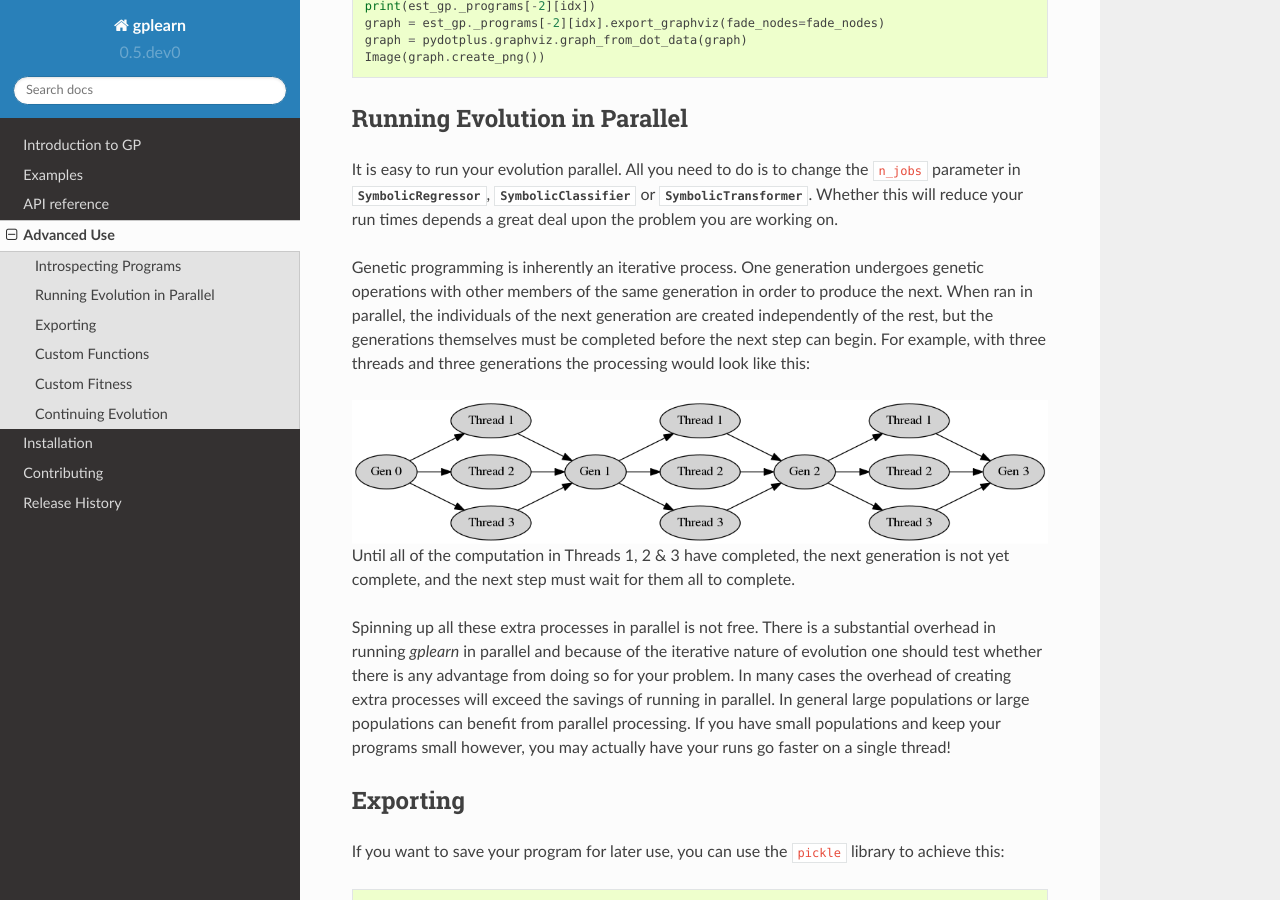
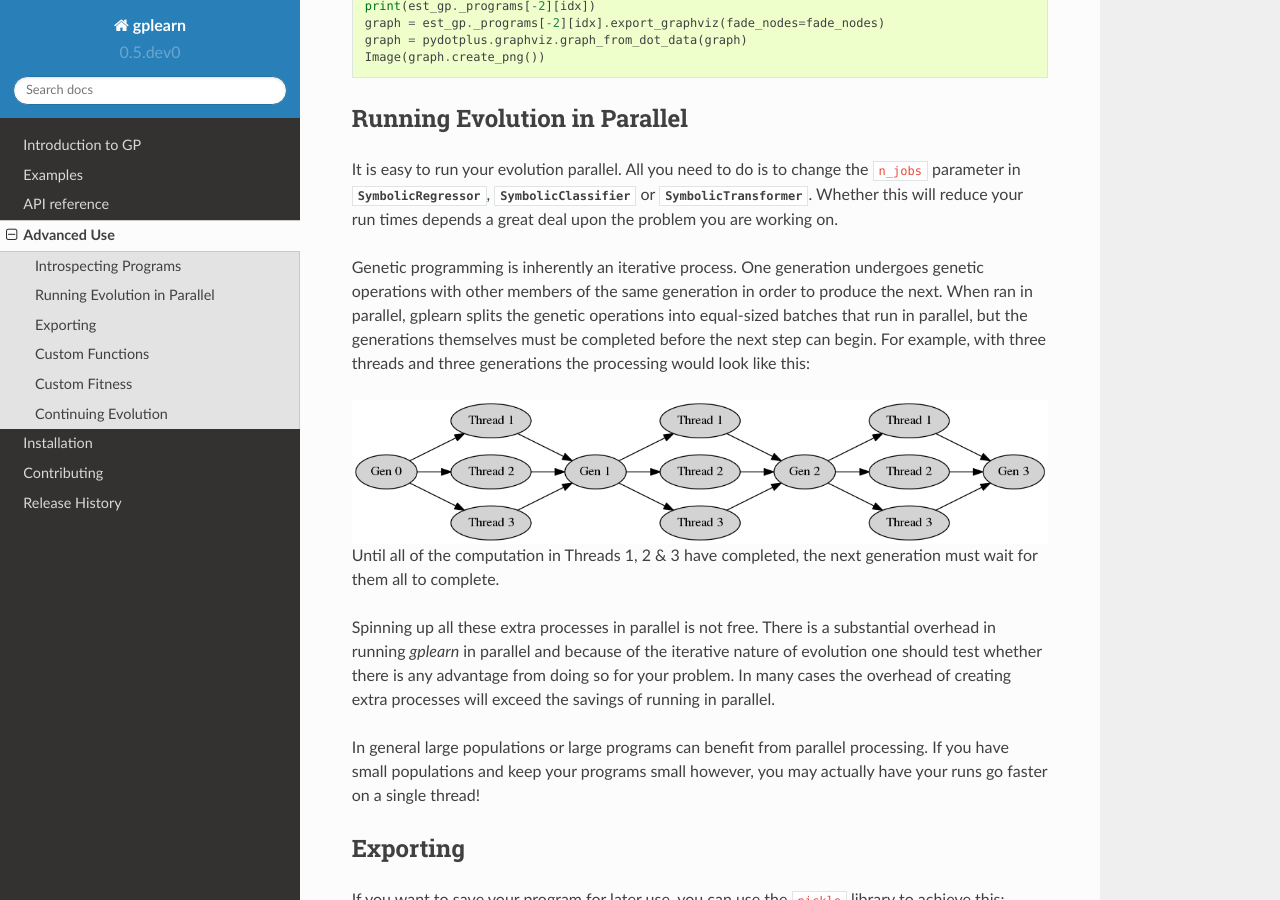
Before and after one commit to trevorstephens/gplearn, a Sphinx documentation site: the page built from doc/advanced.rst, in a window 1280 px wide and 900 px high, scrolled down 3198 px. Built offline with Sphinx 7.4.7 and the Read the Docs theme 2.0.0, drawn with Linux system fonts in a browser that asks for light colours; some of the changed text lies outside the part shown.

Commit message:
update docs

```diff
--- a/doc/advanced.rst
+++ b/doc/advanced.rst
@@ -164,8 +164,8 @@ reduce your run times depends a great deal upon the problem you are working on.
 
 Genetic programming is inherently an iterative process. One generation
 undergoes genetic operations with other members of the same generation in order
-to produce the next. When ran in parallel, the individuals of the next
-generation are created independently of the rest, but the generations
+to produce the next. When ran in parallel, gplearn splits the genetic
+operations into equal-sized batches that run in parallel, but the generations
 themselves must be completed before the next step can begin. For example, with
 three threads and three generations the processing would look like this:
 
@@ -173,17 +173,17 @@ three threads and three generations the processing would look like this:
     :align: center
 
 Until all of the computation in Threads 1, 2 & 3 have completed, the next
-generation is not yet complete, and the next step must wait for them all to
-complete.
+generation must wait for them all to complete.
 
 Spinning up all these extra processes in parallel is not free. There is a
 substantial overhead in running `gplearn` in parallel and because of the
 iterative nature of evolution one should test whether there is any advantage
 from doing so for your problem. In many cases the overhead of creating extra
-processes will exceed the savings of running in parallel. In general large
-populations or large populations can benefit from parallel processing. If you
-have small populations and keep your programs small however, you may actually
-have your runs go faster on a single thread!
+processes will exceed the savings of running in parallel.
+
+In general large populations or large programs can benefit from parallel
+processing. If you have small populations and keep your programs small however,
+you may actually have your runs go faster on a single thread!
 
 .. currentmodule:: gplearn
 
@@ -333,6 +333,12 @@ when creating an estimator::
 
     est = SymbolicRegressor(metric=mape, verbose=1)
 
+As with custom functions, by default ``gplearn`` wraps your fitness metric to
+be serialised with cloudpickle. If you have no need to export your model after
+the run, or you are running single-threaded in an interactive Python session
+you may achieve a faster evolution time by setting the optional parameter
+``wrap=False`` in :func:`fitness.make_fitness()`.
+
 .. currentmodule:: gplearn.genetic
 
 .. _warm_start:
```
